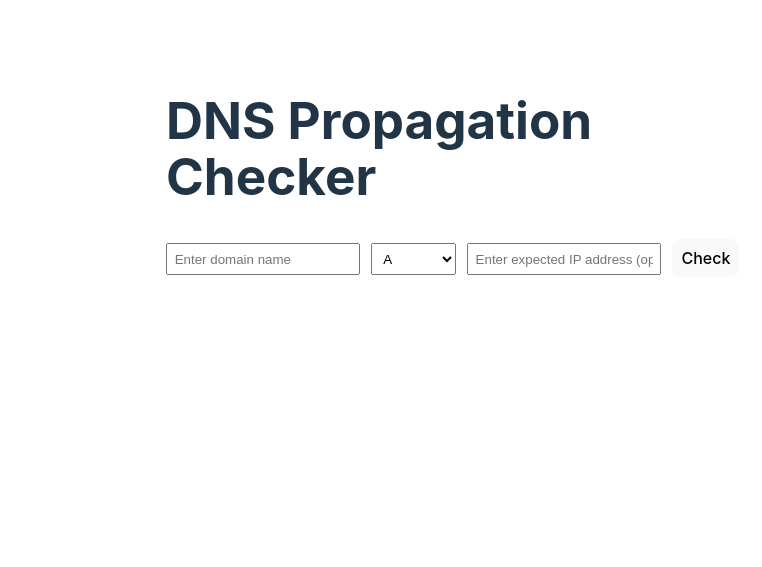
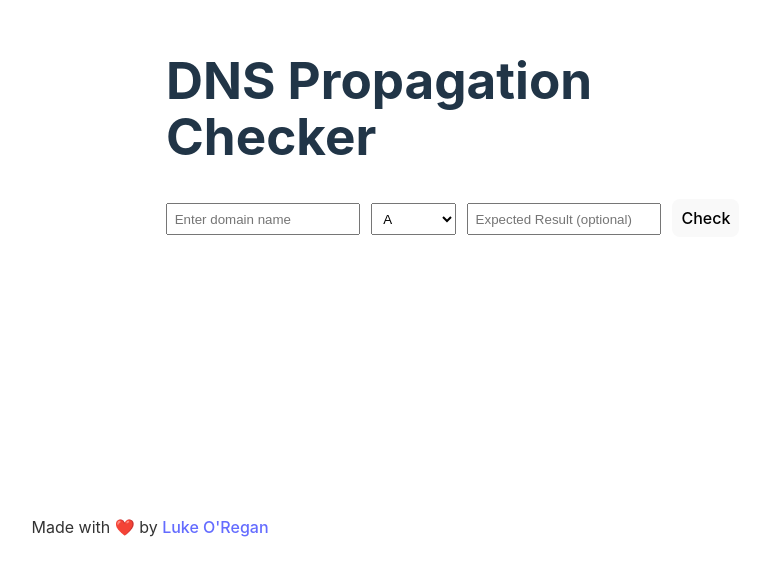
Before and after one commit to lukeoregan88/dns-propagation-checker, a Svelte app: page / in a window 1280 px wide. Shown: the part 233-800 px from the top of the page, without its empty margins (490-1252 px from the left). Built offline with nearby package versions, Linux system fonts and the light colour scheme.

Commit message:
chore: Update page title and add new DNS servers

```diff
--- a/index.html
+++ b/index.html
@@ -1,10 +1,12 @@
-<!doctype html>
+<!-- @format -->
+
+<!DOCTYPE html>
 <html lang="en">
   <head>
     <meta charset="UTF-8" />
     <link rel="icon" type="image/svg+xml" href="/vite.svg" />
     <meta name="viewport" content="width=device-width, initial-scale=1.0" />
-    <title>Vite + Svelte</title>
+    <title>DNS Propagation Checker</title>
   </head>
   <body>
     <div id="app"></div>
--- a/src/App.svelte
+++ b/src/App.svelte
@@ -14,13 +14,13 @@
   const dnsServers = [
     { ip: "8.8.8.8", name: "Google DNS" },
     { ip: "1.1.1.1", name: "Cloudflare DNS" },
+    { ip: "194.145.240.6", name: "Fivestar DNS" },
+    { ip: "5.2.75.75", name: "AHA DNS" },
     { ip: "9.9.9.9", name: "Quad9 DNS" },
     { ip: "208.67.222.222", name: "OpenDNS" },
     { ip: "84.200.69.80", name: "DNS.Watch" },
     { ip: "8.26.56.26", name: "Comodo Secure DNS" },
     { ip: "195.46.39.39", name: "SafeDNS" },
-    { ip: "156.154.70.1", name: "Neustar DNS" },
-    { ip: "185.228.168.9", name: "CleanBrowsing DNS" },
     // Add more DNS servers as needed
   ];
 
@@ -47,19 +47,22 @@
     try {
       const fetchPromises = dnsServers.map(async (server) => {
         const [dnsResult, location] = await Promise.all([
-          fetch(
-            `/api/dns-query?domain=${domain}&type=${recordType}&server=${server.ip}`
-          )
+          fetch(`https://networkcalc.com/api/dns/lookup/${domain}`)
             .then((response) => response.json())
             .catch((err) => ({ error: err.message })),
           getServerLocation(server.ip),
         ]);
         markers.push({ location: [location.lat, location.lng], size: 0.03 });
-        return { server: server.name, ip: server.ip, dnsResult, location };
+        return {
+          server: server.name,
+          ip: server.ip,
+          dnsResult: dnsResult.records[recordType],
+          location,
+        };
       });
       results = await Promise.all(fetchPromises);
       markersReady = true;
-      //console.log("Markers:", markers);
+      console.log("Markers:", markers);
     } catch (err) {
       error = err.message;
     } finally {
@@ -70,7 +73,7 @@
   function getHighlightClass(ip) {
     if (!expectedIp) return "";
     console.log(ip, expectedIp);
-    return ip[0] === expectedIp ? "highlight-green" : "highlight-red";
+    return ip === expectedIp ? "highlight-green" : "highlight-red";
   }
 </script>
 
@@ -103,7 +106,7 @@
         <input
           type="text"
           bind:value={expectedIp}
-          placeholder="Enter expected IP address (optional)"
+          placeholder="Expected Result (optional)"
         />
         <button type="submit" disabled={loading}>Check</button>
       </form>
@@ -121,7 +124,9 @@
         <ul>
           {#each results as result, i}
             <li
-              class="fade-in {getHighlightClass(result.dnsResult.records)}"
+              class="fade-in {getHighlightClass(
+                result.dnsResult[0]?.address || ''
+              )}"
               style="animation-delay: {i * 0.2}s;"
             >
               <div class="resultInner">
@@ -144,7 +149,7 @@
                   {#if result.dnsResult.error}
                     <span style="color: red;">{result.dnsResult.error}</span>
                   {:else}
-                    <span>{result.dnsResult.records}</span>
+                    <span>{result.dnsResult[0]?.address}</span>
                   {/if}
                 </div>
               </div>
@@ -155,8 +160,32 @@
     </div>
   </div>
 </main>
+<footer>
+  <p>
+    Made with ❤️ by
+    <a href="https://github.com/lukeoregan88" target="_blank">Luke O'Regan</a>
+  </p>
+</footer>
 
 <style>
+  main {
+    height: 90vh;
+    width: 100vw;
+  }
+  footer {
+    text-align: center;
+    background-color: #ffffff;
+    color: #333;
+    width: calc(100vw - 2em);
+    padding: 1em;
+    height: calc(10vh - 2em);
+    display: flex;
+    align-items: center;
+    justify-content: center;
+  }
+  footer p {
+    margin: 0;
+  }
   .parent {
     display: grid;
     grid-template-columns: repeat(2, 1fr);
@@ -168,12 +197,12 @@
 
   .div1 {
     grid-area: 1 / 1 / 2 / 2;
-    height: 100vh;
+    height: 90vh;
     width: 50vw;
   }
   .div2 {
     grid-area: 1 / 2 / 2 / 3;
-    height: calc(100vh - 2em);
+    height: calc(90vh - 2em);
     padding: 1em;
     display: flex;
     align-content: center;
--- a/src/app.css
+++ b/src/app.css
@@ -46,6 +46,7 @@ h1 {
   /* margin: 0 auto; */
   /* padding: 2rem; */
   /* text-align: center; */
+  overflow: hidden;
 }
 
 button {
--- a/vite.config.js
+++ b/vite.config.js
@@ -5,9 +5,4 @@ import { svelte } from "@sveltejs/vite-plugin-svelte";
 
 export default defineConfig({
   plugins: [svelte()],
-  server: {
-    proxy: {
-      "/api": "http://localhost:3001",
-    },
-  },
 });
```
Also changed, not shown: server.js (deleted, +0 -37 lines).
